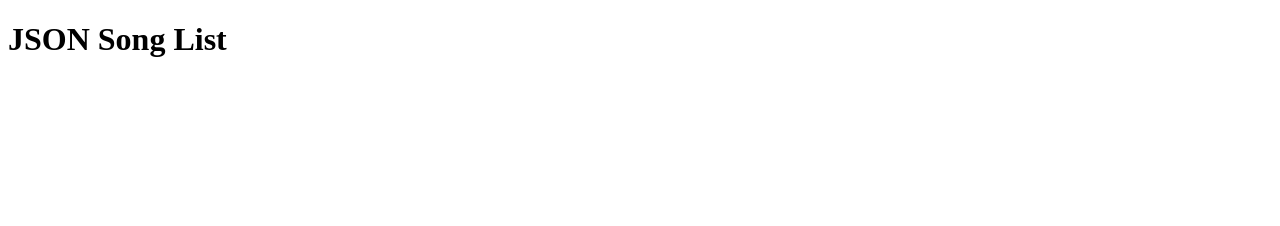
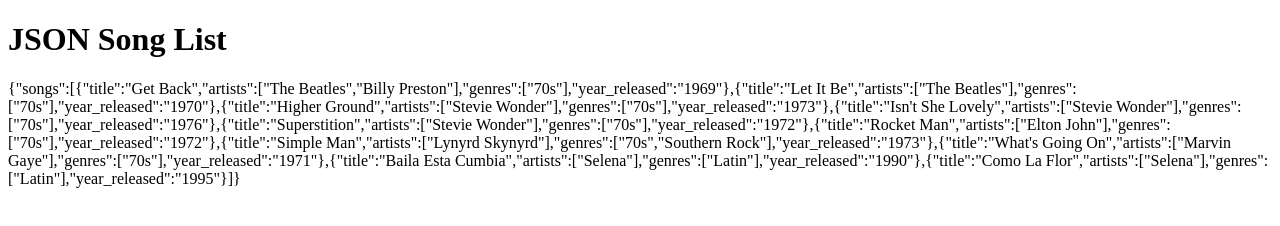
Before and after one commit to Sawyer-Wilson/CS20-Assignment-9, a plain HTML site: page index.html in a window 1280 px wide. Drawn offline with Linux system fonts and the light colour scheme.

Commit message:
Display raw song data

```diff
--- a/index.html
+++ b/index.html
@@ -13,9 +13,12 @@
     <script>
         fetch("songs.json")
             .then(response => response.json())
-            .then(json => console.log(json));
+            .then(json => {
+                document.getElementById("raw-songs").innerHTML = JSON.stringify(json);
 
-        // document.getElementById("raw-songs").innerHTML =
+            })
+            .catch(error => console.log(error));
+
     </script>
 </body>
 </html>
```
